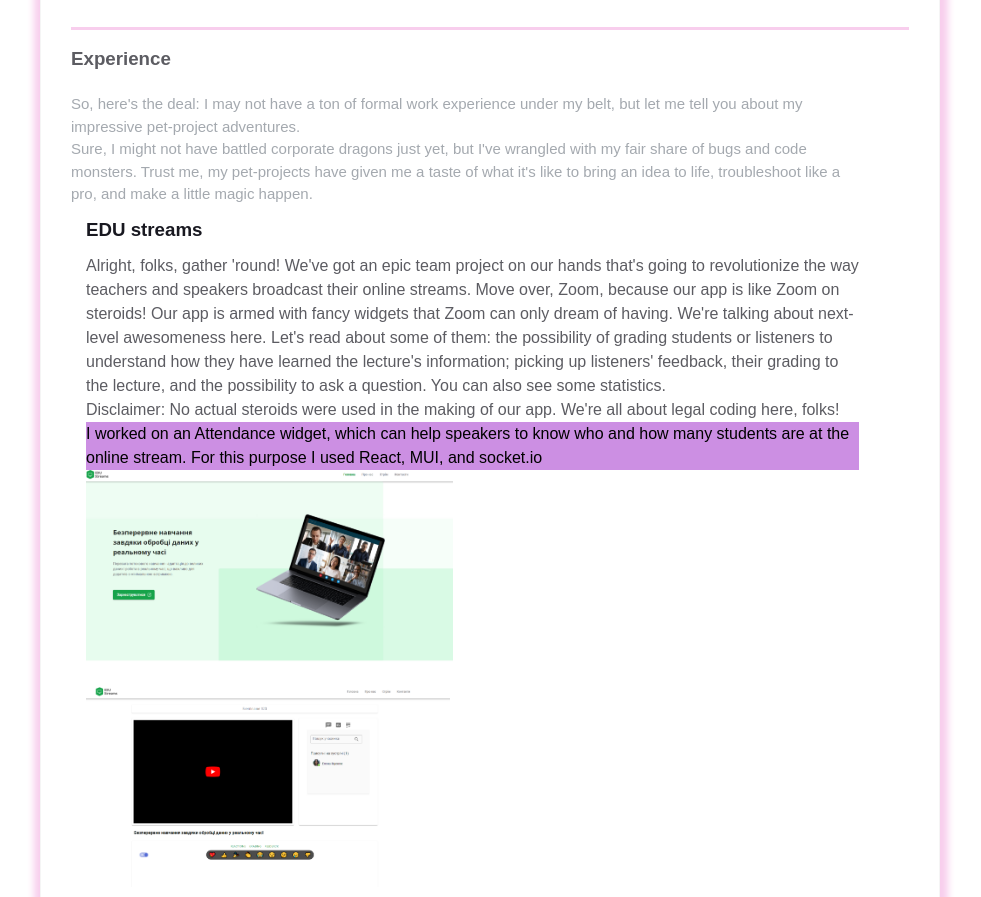
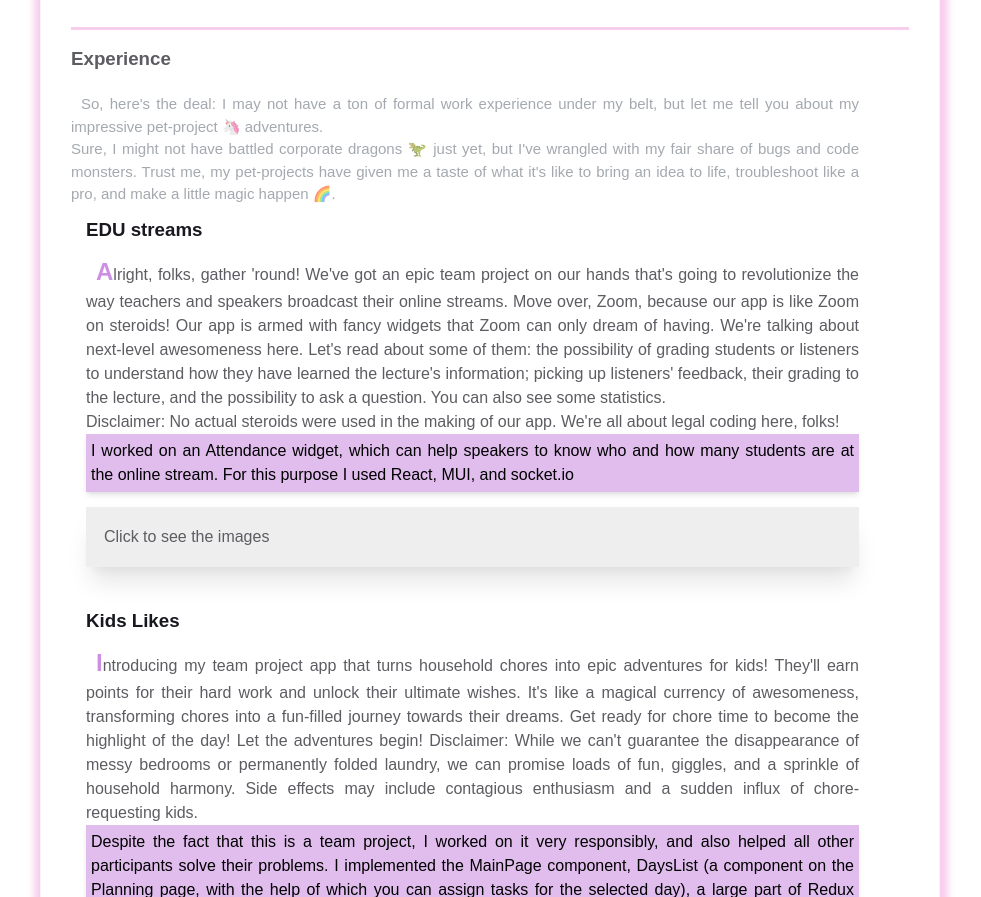
Before and after one commit to OlenaYatseniuk/homepage, a plain HTML site: page index.html in a window 1280 px wide. Shown: the part 1220-2117 px from the top of the page, without its empty margins (150-1131 px from the left). Drawn offline with Linux system fonts and the light colour scheme.

Commit message:
changed style in experience block add accordion.js file

```diff
--- a/index.html
+++ b/index.html
@@ -258,16 +258,17 @@
                     <p class="experiences__company-header-durability">
                       So, here's the deal: I may not have a ton of formal work
                       experience under my belt, but let me tell you about my
-                      impressive pet-project adventures. <br />Sure, I might not
-                      have battled corporate dragons just yet, but I've wrangled
-                      with my fair share of bugs and code monsters. Trust me, my
-                      pet-projects have given me a taste of what it's like to
-                      bring an idea to life, troubleshoot like a pro, and make a
-                      little magic happen.
+                      impressive pet-project &#129412; adventures. <br />Sure, I
+                      might not have battled corporate dragons &#129430; just
+                      yet, but I've wrangled with my fair share of bugs and code
+                      monsters. Trust me, my pet-projects have given me a taste
+                      of what it's like to bring an idea to life, troubleshoot
+                      like a pro, and make a little magic happen &#127752;.
                     </p>
                   </div>
 
                   <div class="experiences__company-project">
+                    <div>
                       <a
                         class="experiences__company-project-link"
                         href="https://stage.edu-streams.org/#/events/123"
@@ -279,26 +280,30 @@
                       </a>
                       <p class="experiences__company-project-description">
                         Alright, folks, gather 'round! We've got an epic team
-                      project on our hands that's going to revolutionize the way
-                      teachers and speakers broadcast their online streams. Move
-                      over, Zoom, because our app is like Zoom on steroids! Our
-                      app is armed with fancy widgets that Zoom can only dream
-                      of having. We're talking about next-level awesomeness
-                      here. Let's read about some of them: the possibility of
-                      grading students or listeners to understand how they have
-                      learned the lecture's information; picking up listeners'
-                      feedback, their grading to the lecture, and the
-                      possibility to ask a question. You can also see some
-                      statistics.
+                        project on our hands that's going to revolutionize the
+                        way teachers and speakers broadcast their online
+                        streams. Move over, Zoom, because our app is like Zoom
+                        on steroids! Our app is armed with fancy widgets that
+                        Zoom can only dream of having. We're talking about
+                        next-level awesomeness here. Let's read about some of
+                        them: the possibility of grading students or listeners
+                        to understand how they have learned the lecture's
+                        information; picking up listeners' feedback, their
+                        grading to the lecture, and the possibility to ask a
+                        question. You can also see some statistics.
                         <br />Disclaimer: No actual steroids were used in the
                         making of our app. We're all about legal coding here,
                         folks!
                       </p>
                       <p>
-                      I worked on an Attendance widget, which can help speakers
-                      to know who and how many students are at the online
-                      stream. For this purpose I used React, MUI, and socket.io
+                        I worked on an Attendance widget, which can help
+                        speakers to know who and how many students are at the
+                        online stream. For this purpose I used React, MUI, and
+                        socket.io
                       </p>
+                    </div>
+                    <button class="accordion">Click to see the images</button>
+                    <div class="panel">
                       <ul class="experiences__company-project-imagesBlock">
                         <li class="experiences__company-project-images-item">
                           <img
@@ -322,6 +327,7 @@
                           />
                         </li>
                       </ul>
+                    </div>
                   </div>
                   <div class="experiences__company-project">
                     <a
@@ -356,6 +362,8 @@
                       selected day), a large part of Redux (thunks, selectors,
                       actions).
                     </p>
+                    <button class="accordion">Section 2</button>
+                    <div class="panel">
                       <ul class="experiences__company-project-imagesBlock">
                         <li class="experiences__company-project-images-item">
                           <img
@@ -372,6 +380,7 @@
                           />
                         </li>
                       </ul>
+                    </div>
                   </div>
                   <div class="experiences__company-project">
                     <a
@@ -397,6 +406,8 @@
                       technologies as React, Redux, Node.js, REST API, JS, AJAX,
                       Webpack.
                     </p>
+                    <button class="accordion">Section 2</button>
+                    <div class="panel">
                       <ul class="experiences__company-project-imagesBlock">
                         <li class="experiences__company-project-images-item">
                           <img
@@ -420,6 +431,7 @@
                           />
                         </li>
                       </ul>
+                    </div>
                   </div>
                 </div>
               </div>
@@ -618,5 +630,6 @@
         <div class="additional-info fv"></div>
       </div>
     </main>
+    <script src="./js/accordion.js" defer></script>
   </body>
 </html>
--- /dev/null
+++ b/js/accordion.js
@@ -0,0 +1,14 @@
+let acc = document.getElementsByClassName("accordion");
+let i;
+
+for (i = 0; i < acc.length; i += 1) {
+  acc[i].addEventListener("click", function () {
+    this.classList.toggle("active");
+    let panel = this.nextElementSibling;
+    if (panel.style.display === "block") {
+      panel.style.display = "none";
+    } else {
+      panel.style.display = "block";
+    }
+  });
+}
--- a/styles.css
+++ b/styles.css
@@ -203,6 +203,16 @@ body {
 .skills_info_item {
   color: var(--secondary-text-color);
   padding-left: 20px;
+  list-style: none;
+}
+
+.skills_info_item li::before {
+  content: "\2022";
+  font-weight: bold;
+  display: inline-block;
+  width: 1em;
+  margin-left: -1em;
+  color: var(--border-color);
 }
 
 .skills__text {
@@ -229,6 +239,8 @@ body {
   text-align: left;
   margin-bottom: 10px;
   font-size: 15px;
+  text-indent: 10px;
+  text-align: justify;
 }
 
 .experiences__company-header-name {
@@ -242,6 +254,9 @@ body {
 .experiences__company-project {
   margin-left: 15px;
   margin-bottom: 25px;
+  text-align: justify;
+  /* background-color: #f6f8faba; */
+  border-radius: 10px;
 }
 
 .experiences__company-project-role {
@@ -255,22 +270,32 @@ body {
   color: var(--primary-text-color);
   text-align: left;
   margin-bottom: 10px;
+  width: 200px;
 }
 .experiences__company-project-description {
+  text-indent: 10px;
   color: var(--secondary-text-color);
 }
+.experiences__company-project-description::first-letter {
+  font-size: 1.5rem;
+  font-weight: bold;
+  color: var(--text-decoration-color);
+}
 .experiences__company-project-description + p {
-  background-color: var(--text-decoration-color);
+  padding: 5px;
+  background-color: #cd8fe396;
+  box-shadow: rgba(0, 0, 0, 0.1) 0px 4px 6px -1px,
+    rgba(0, 0, 0, 0.06) 0px 2px 4px -1px;
 }
 .experiences__company-project-imagesBlock {
   list-style: none;
 }
-.experiences__company-project-images-item {
+.experiences__company-project-images-item:not(:last-child) {
   margin-bottom: 10px;
 }
 .experiences__company-project-images {
-  width: auto;
-  height: 200px;
+  width: 100%;
+  height: auto;
   object-fit: cover;
 }
 
@@ -326,3 +351,37 @@ body {
 .additional-info__languages-item {
   color: var(--secondary-text-color);
 }
+
+/* Style the buttons that are used to open and close the accordion panel */
+.accordion {
+  background-color: #eee;
+  color: var(--secondary-text-color);
+  cursor: pointer;
+  padding: 18px;
+  margin-top: 15px;
+  margin-bottom: 15px;
+  width: 100%;
+  text-align: left;
+  border: none;
+  outline: none;
+  transition: 0.4s;
+  font-family: Arial, Helvetica, sans-serif;
+  font-size: 1rem;
+  line-height: 1.5;
+  box-shadow: rgba(0, 0, 0, 0.1) 0px 20px 25px -5px,
+    rgba(0, 0, 0, 0.04) 0px 10px 10px -5px;
+}
+
+/* Add a background color to the button if it is clicked on (add the .active class with JS), and when you move the mouse over it (hover) */
+.active,
+.accordion:hover {
+  background-color: #ccc;
+}
+
+/* Style the accordion panel. Note: hidden by default */
+.panel {
+  padding: 0 18px;
+  background-color: white;
+  display: none;
+  overflow: hidden;
+}
```
Lines whose indentation alone changed are shown as unchanged.
